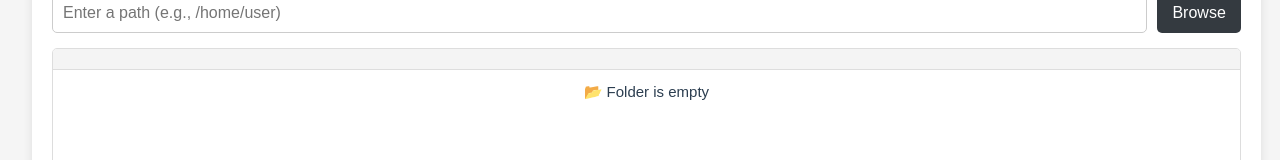
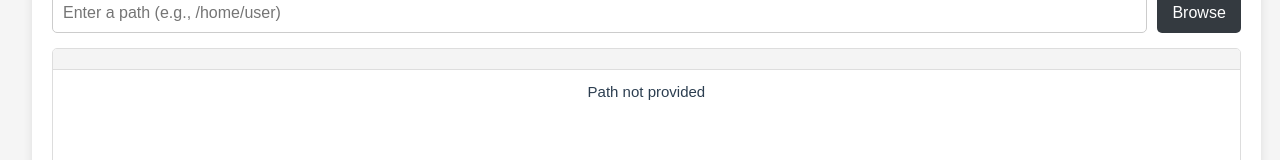
Before and after one commit to sunilsumpad/FileExplorer, a Vue app in the folder FileExplorerWebApp/: page / in a window 1280 px wide. Shown: the part 137-297 px from the top of the page. Built offline with nearby package versions, Linux system fonts and the light colour scheme.

Commit message:
Added appropriate message in file browser layout if path not provided

```diff
--- a/FileExplorerWebApp/src/components/FileBrowser.vue
+++ b/FileExplorerWebApp/src/components/FileBrowser.vue
@@ -11,7 +11,10 @@
               <span class="current-path">{{ currentPathBreadCrumb }}</span>
             </th>
           </tr>
-          <tr v-if="folders.length">
+          <tr colspan="5" v-if="!rootPath" class="empty-folder-msg">
+            Path not provided
+          </tr>
+          <tr v-else-if="folders.length">
             <th class="left-align" @click="sortBy('name')">
               Name
               <span v-if="sortColumn === 'name'">{{ sortDirection === 'asc' ? '▲' : '▼' }}</span>
```
